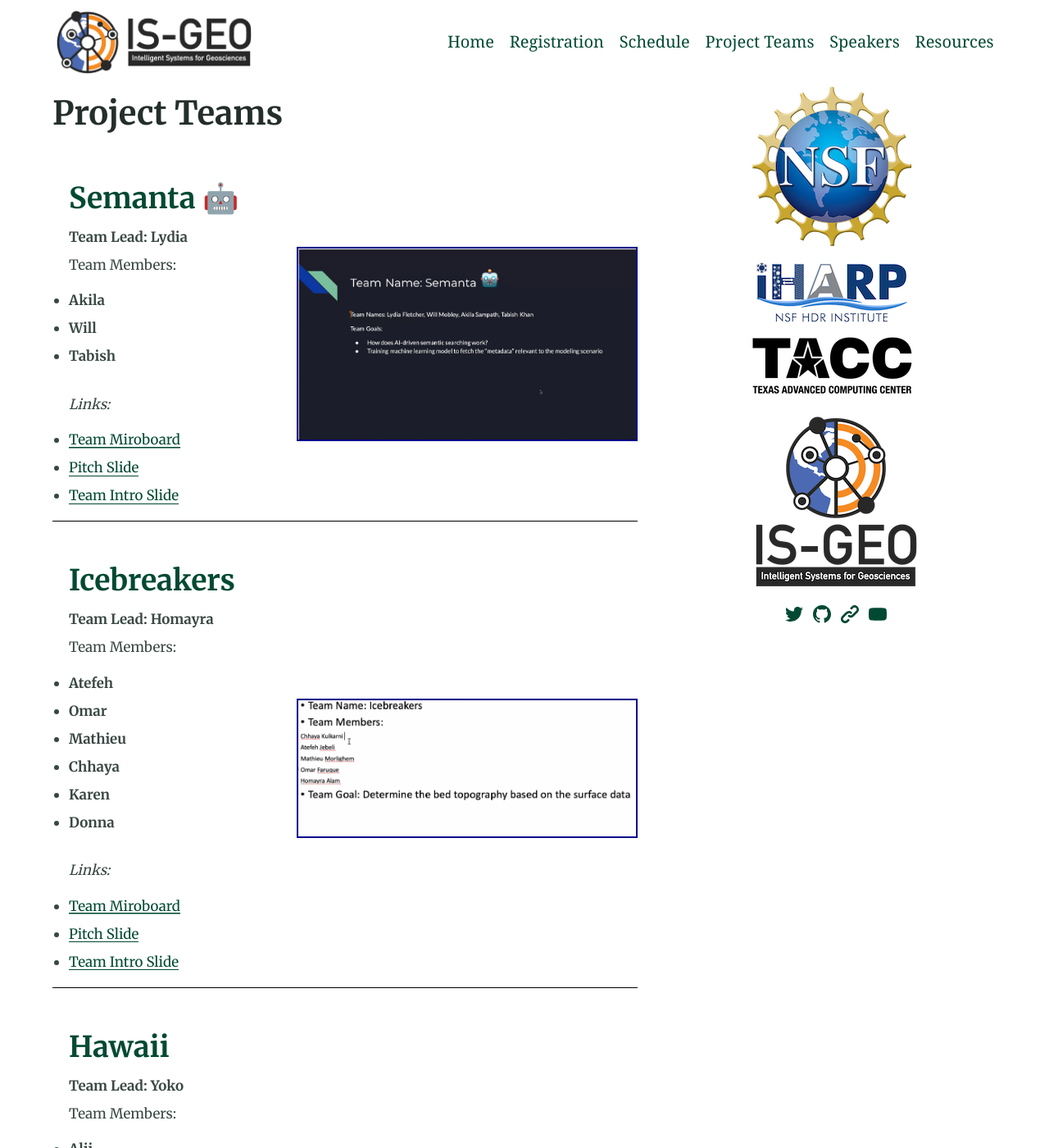
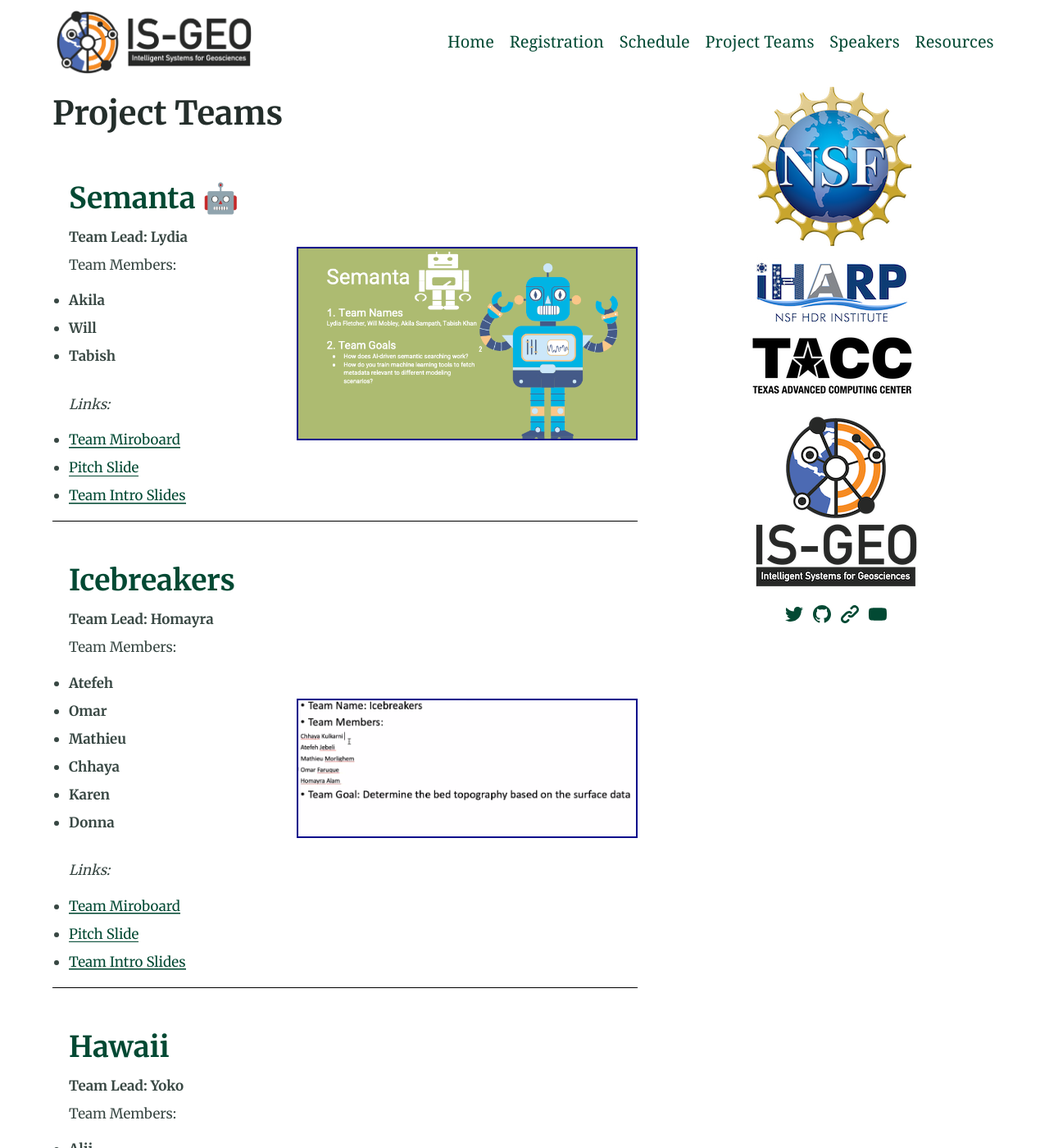
Before and after one commit to IS-GEO/ISGEO-22, a Jekyll site: the page built from teams.md, in a window 1280 px wide and 1400 px high. Shown: the whole window at 82% size. Built offline with Jekyll 4.4.1, drawn with Linux system fonts in a browser that asks for light colours.

```diff
--- a/_data/sessions.yml
+++ b/_data/sessions.yml
@@ -365,6 +365,7 @@ projectteams:
   teammiro: https://miro.com/app/board/uXjVPfSM494=/?share_link_id=217150275419
   pitchslide: '/assets/teams/semanta/pitch.pdf'
   introslide: '/assets/teams/semanta/intro.png'
+  introdeck: '/assets/teams/semanta/teaminfo.pdf'
   #teamgoal:
   #teamgithub:
 
--- a/_includes/teams.html
+++ b/_includes/teams.html
@@ -29,17 +29,18 @@
    <li><a href="https://github.com/IS-GEO/ISGEO-22/blob/gh-pages{{ team.pitchslide }}" target="_blank">Pitch Slide</a></li>
    {% endif %}
    {% if team.introslide %}
-   <li><a href="https://github.com/IS-GEO/ISGEO-22/blob/gh-pages{{ team.introslide }}" target="_blank">Team Intro Slide</a></li>
+   <li><a href="https://github.com/IS-GEO/ISGEO-22/blob/gh-pages{{ team.introdeck }}" target="_blank">Team Intro Slides</a></li>
    {% endif %}
    {% if team.teamgithub %}
    <li><a href="{{ team.teamgithub }}>" target="_blank">Team Github Repo</a></li>
    {% endif %}
+
  </ul>
    </td>
 
    <td>
     {% if team.introslide %}
-   <a href="{{ team.introslide }}" target="_blank">
+   <a href="{{ team.introdeck }}" target="_blank">
   <img src="{{ site.url }}{{ site.baseurl}}{{ team.introslide }}" alt="Team Intro Slide" style="border: 2px solid darkblue;">
 
    </a>
```
Also changed, not shown: assets/teams/semanta/intro.png, 2 other files.
